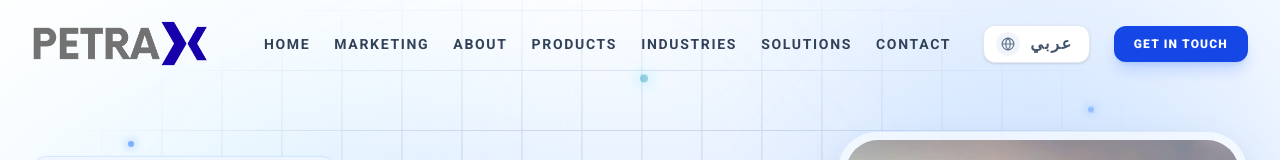
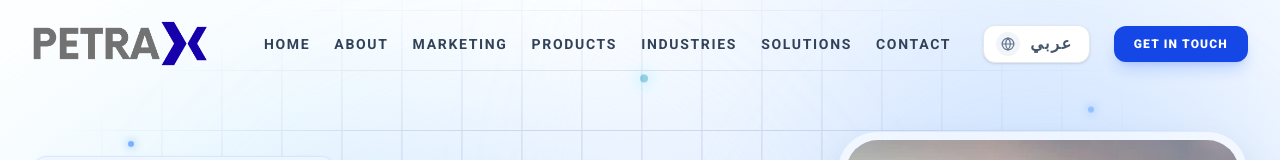
Before and after one commit to basharelhusseiny/pertrax, a React (Vite) app: page / in a window 1280 px wide. Shown: the top 160 px of the page. Built offline with nearby package versions, Linux system fonts and the light colour scheme; no server answers.

Commit message:
update navbar

```diff
--- a/src/layout/Header/index.jsx
+++ b/src/layout/Header/index.jsx
@@ -16,8 +16,8 @@ export default function MainHeader({
 
   const navLinks = [
     { name: t.nav.home, id: "home", path: "/" },
+    { name: t.nav.about, id: "about" },
     { name: t.nav.marketing, id: "marketing", path: "/marketing" },
-    { name: t.nav.about, id: "about" },
     { name: t.nav.products, id: "products" },
     { name: t.nav.industries, id: "industries" },
     { name: t.nav.solutions, id: "solutions" },
```
